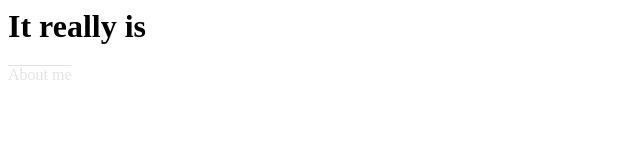
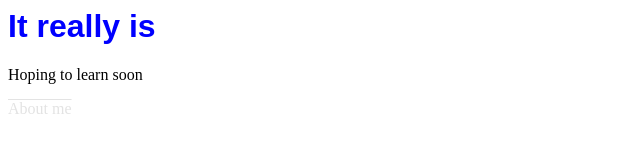
Before and after one commit to sinhaaayush01/Firsthtml, a plain HTML site: page first.html in a window 1280 px wide. Shown: the whole page, without its empty margins (0-640 px from the left). Drawn offline with Linux system fonts and the light colour scheme.

Commit message:
2nd commit

```diff
--- a/first.html
+++ b/first.html
@@ -6,6 +6,7 @@
 </head>
 <meta charset="utf-8" />
 <body>
+	<p>Hoping to learn soon</p>
 <p><a href="about.html">About me</a></p>
 </body>
 </html>
--- a/style.css
+++ b/style.css
@@ -1,3 +1,6 @@
 a{
 	color: e3e3e3;text-decoration: overline;
 }
+h1{
+	font-family: sans-serif; color: blue;
+}
```
